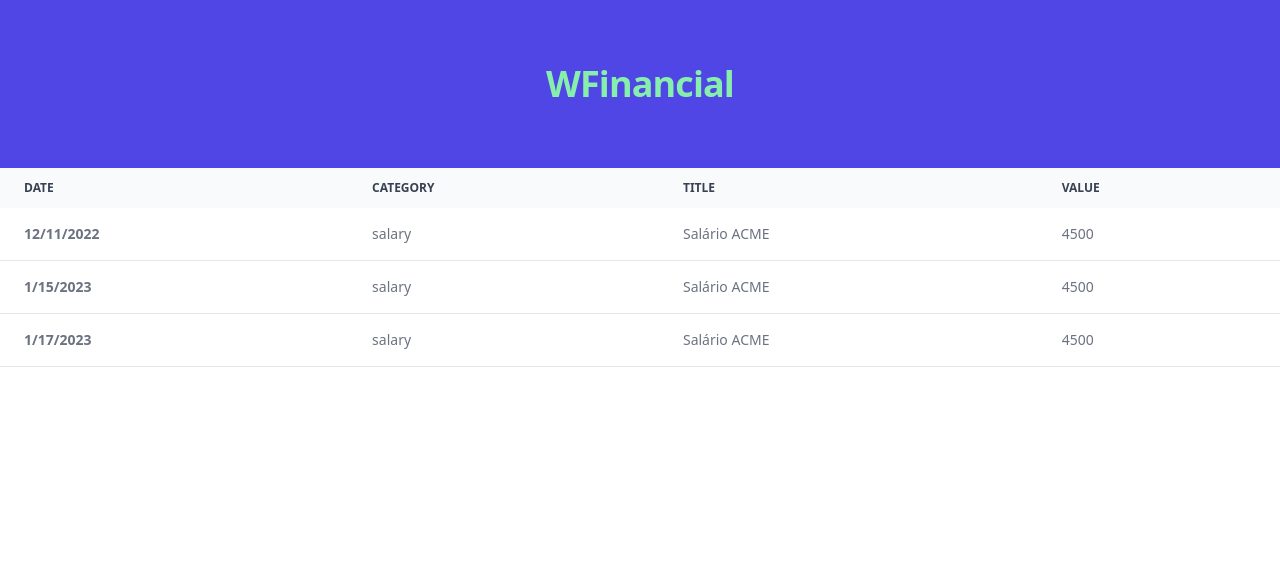
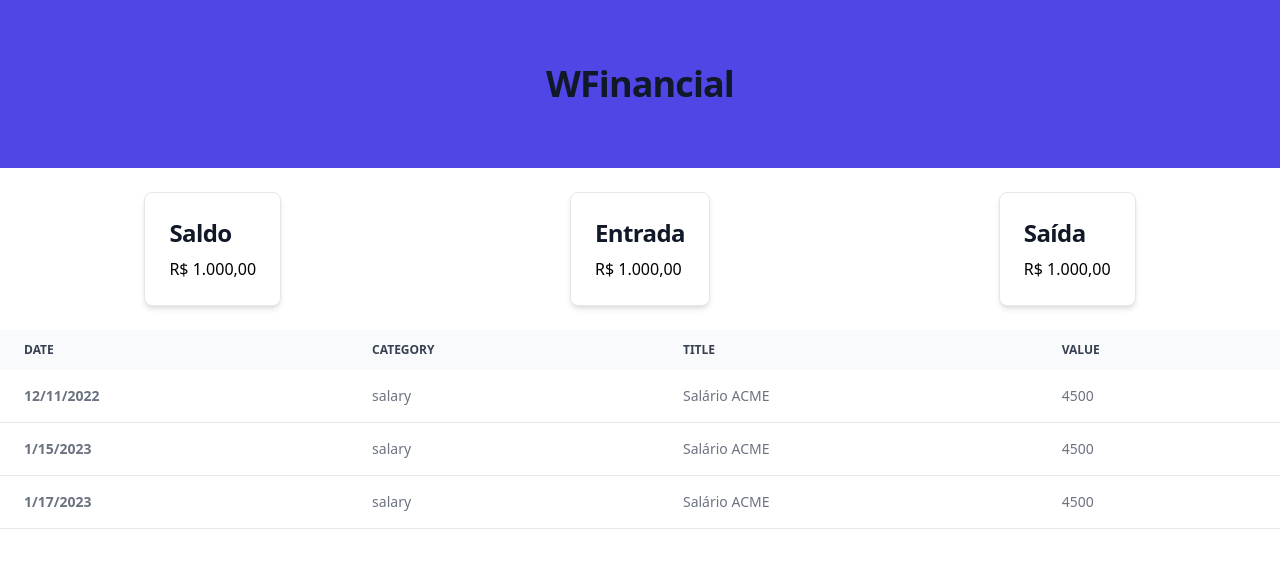
Before and after one commit to walternascimentobarroso/WFinancial, a React (Vite) app: page / in a window 1280 px wide. Shown: the top 568 px of the page. Built offline with nearby package versions, Linux system fonts and the light colour scheme.

Commit message:
✨ NEW FEATURE: Add cardResume component

```diff
--- a/src/App.tsx
+++ b/src/App.tsx
@@ -1,5 +1,6 @@
 import { useState } from "react";
 
+import CardResume from "./components/project/cardResume/CardResume";
 import Header from "./components/project/header/Header";
 import Table from "./components/project/table/Table";
 
@@ -30,7 +31,19 @@ export default function App() {
   return (
     <div>
       <Header title={"WFinancial"} />
-
+      <div className="flex mx-auto max-w-7xl items-center justify-around">
+        <CardResume title={"Saldo"} descrition={"R$ 1.000,00"} />
+        <CardResume
+          title={"Entrada"}
+          descrition={"R$ 1.000,00"}
+          color={"red"}
+        />
+        <CardResume
+          title={"Saída"}
+          descrition={"R$ 1.000,00"}
+          color={"green"}
+        />
+      </div>
       <Table data={list} />
     </div>
   );
--- /dev/null
+++ b/src/components/project/cardResume/CardResume.tsx
@@ -0,0 +1,13 @@
+export default function CardResume({ title, descrition, color = "gray" }: any) {
+  return (
+    <a
+      href="#"
+      className="block max-w-sm p-6 m-6 bg-white border border-gray-200 rounded-lg shadow-md hover:bg-gray-100 dark:bg-gray-800 dark:border-gray-700 dark:hover:bg-gray-700"
+    >
+      <h5 className="mb-2 text-2xl font-bold tracking-tight text-gray-900 dark:text-white">
+        {title}
+      </h5>
+      <p className={`text-${color}-600 dark:text-${color}-400`}>{descrition}</p>
+    </a>
+  );
+}
--- a/src/components/project/header/Header.tsx
+++ b/src/components/project/header/Header.tsx
@@ -2,7 +2,7 @@ export default function Header({ title }: any) {
   return (
     <header className="bg-indigo-600">
       <div className="mx-auto max-w-7xl py-12 px-4 lg:flex lg:items-center lg:justify-center lg:py-16 lg:px-8">
-        <h2 className="text-3xl font-bold tracking-tight text-green-300 sm:text-4xl">
+        <h2 className="text-3xl font-bold tracking-tight text-gray-900 dark:text-white sm:text-4xl">
           <span className="block">{title}</span>
         </h2>
       </div>
```
